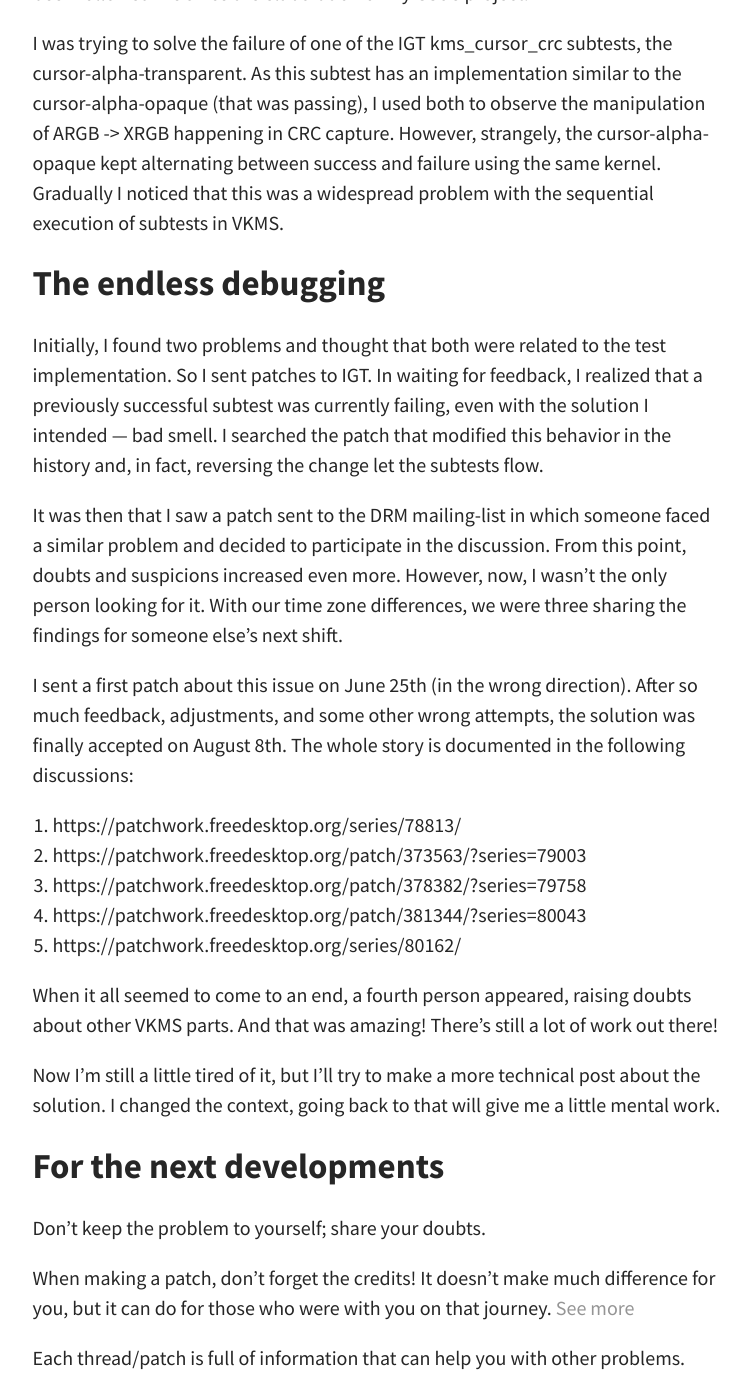
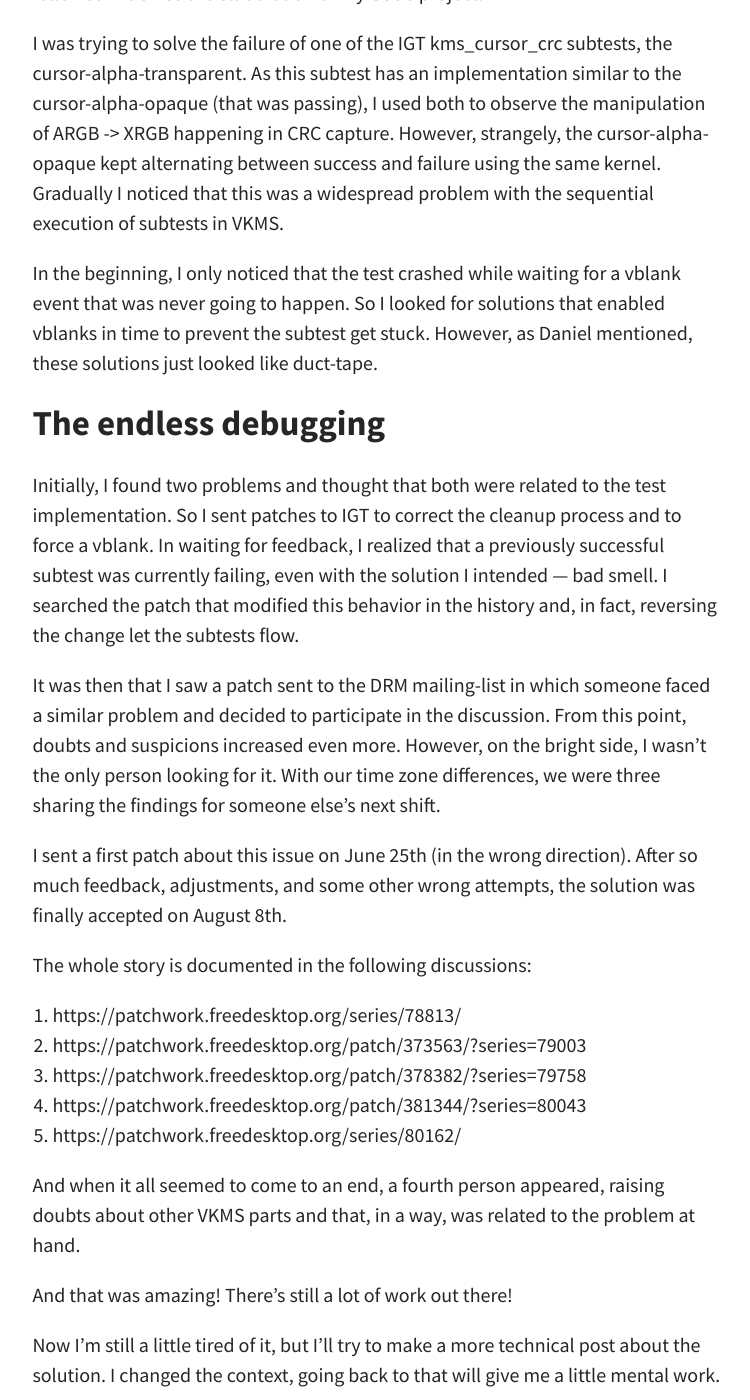
Before and after one commit to melissawen/melissawen.github.io, a Jekyll site: the page built from _posts/2020-08-12-end_of_endless.md, in a window 1280 px wide and 1400 px high, scrolled down 1682 px. Shown: the whole window, without its empty margins (262-1012 px from the left). Built offline with Jekyll 4.4.1, drawn with Linux system fonts in a browser that asks for light colours; some of the changed text lies outside the part shown.

Commit message:
Update 2020-08-12-end_of_endless.md

```diff
--- a/_posts/2020-08-12-end_of_endless.md
+++ b/_posts/2020-08-12-end_of_endless.md
@@ -21,7 +21,7 @@
 I know it sounds very romantic, but after more than a month of it, breathing
 is not a simple and involuntary movement.
 
-With this patch, I was able to update my process table:
+With this patch, I was able to update my progress table on GSoC:
 
 | Result/Status    | GSoC start| After accepted patches |
 | ----------|:-------:|-------:|
@@ -41,7 +41,7 @@
 
 ## The endless wait
 
-I believe I have already talked about the problem in some other posts since it
+I believe I have already talked about the problem in some other posts as it
 has been followed me since the elaboration of my GSoC project.
 
 I was trying to solve the failure of one of the IGT kms\_cursor\_crc subtests,
@@ -52,25 +52,32 @@
 kernel. Gradually I noticed that this was a widespread problem with the
 sequential execution of subtests in VKMS.
 
+In the beginning, I only noticed that the test crashed while waiting for a
+vblank event that was never going to happen. So I looked for solutions that
+enabled vblanks in time to prevent the subtest get stuck. However, as Daniel
+mentioned, these solutions just looked like duct-tape.
+
 ## The endless debugging
 
 Initially, I found two problems and thought that both were related to the test
-implementation. So I sent patches to IGT. In waiting for feedback, I realized
-that a previously successful subtest was currently failing, even with the
-solution I intended — bad smell. I searched the patch that modified this
+implementation. So I sent patches to IGT to correct the cleanup process and
+to force a vblank. In waiting for feedback, I realized that a previously
+successful subtest was currently failing, even with the solution I
+intended — bad smell. I searched the patch that modified this
 behavior in the history and, in fact, reversing the change let the subtests
 flow.
 
 It was then that I saw a patch sent to the DRM mailing-list in which someone
 faced a similar problem and decided to participate in the discussion. From this
-point, doubts and suspicions increased even more. However, now, I wasn't the
-only person looking for it. With our time zone differences, we were three
-sharing the findings for someone else's next shift.
+point, doubts and suspicions increased even more. However, on the bright side,
+I wasn't the only person looking for it. With our time zone differences, we
+were three sharing the findings for someone else's next shift.
 
 I sent a first patch about this issue on June 25th (in the wrong direction).
 After so much feedback, adjustments, and some other wrong attempts, the
-solution was finally accepted on August 8th.  The whole story is documented in
-the following discussions:
+solution was finally accepted on August 8th.
+
+The whole story is documented in the following discussions:
 
 1. https://patchwork.freedesktop.org/series/78813/
 2. https://patchwork.freedesktop.org/patch/373563/?series=79003
@@ -78,9 +85,11 @@
 4. https://patchwork.freedesktop.org/patch/381344/?series=80043
 5. https://patchwork.freedesktop.org/series/80162/
 
-When it all seemed to come to an end, a fourth person appeared, raising doubts
-about other VKMS parts. And that was amazing! There's still a lot of work
-out there!
+And when it all seemed to come to an end, a fourth person appeared, raising
+doubts about other VKMS parts and that, in a way, was related to the problem
+at hand.
+
+And that was amazing! There's still a lot of work out there!
 
 Now I'm still a little tired of it, but I'll try to make a more technical post
 about the solution. I changed the context, going back to that will give me a
```
